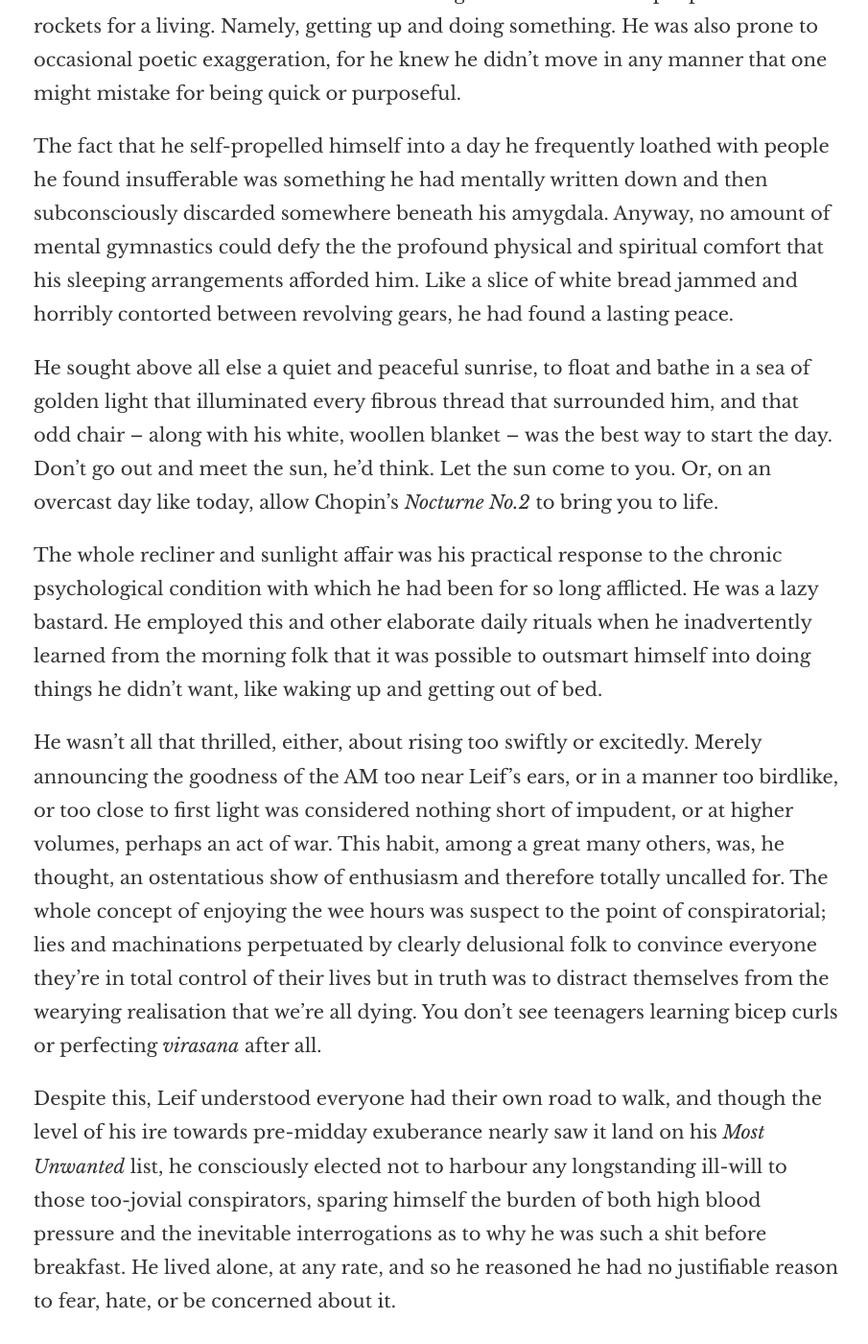
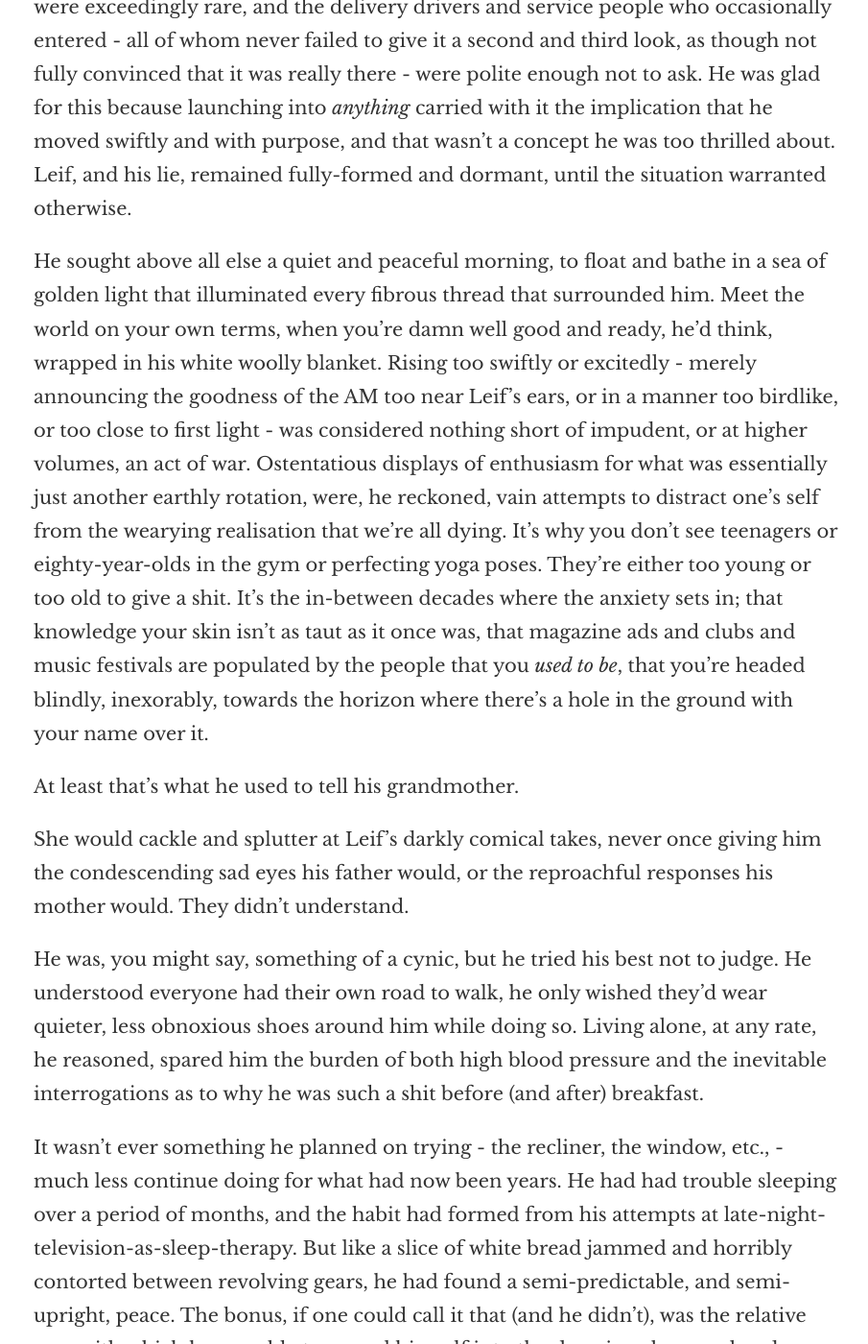
Before and after one commit to gitsit/rzrecord, a Jekyll site: the page built from _posts/2020-10-16-leif-chapter-one.md, in a window 1280 px wide and 1400 px high, scrolled down 1019 px. Shown: the whole window at 96% size, without its empty margins (185-1090 px from the left). Built offline with Jekyll 4.4.1, drawn with Linux system fonts in a browser that asks for light colours; nearby versions of some CDN libraries; some of the changed text lies outside the part shown.

Commit message:
Update 2020-10-16-leif-chapter-one.md
slight adjustments, corrections.

```diff
--- a/_posts/2020-10-16-leif-chapter-one.md
+++ b/_posts/2020-10-16-leif-chapter-one.md
@@ -7,30 +7,25 @@ categories: fiction
 ---
 
 
-Every morning, Leif re-entered the world when light from the rising sun descended the eastern wall of a city skyrise to his thirtieth-floor apartment, through the window’s plantation shutters, tilted at a few degrees, to his eyelids. It was, he found, the least-objectionable way to wake up, a preoccupation which made it difficult for him to sleep anywhere else. He was also as as fond of double-glazed windows - which kept the noise and heat out - as he was of the absence of children, and alarm clocks, their closest known relative. They were, however, occasionally useful –  alarms – when an overcast day usually meant Leif waking up later than his usual orbitally-dictated schedule. To this end he had rolled together a makeshift alarm that tracked the sunrise and his own heartbeat, and if the lack of the former led to no change in the latter, peaceful music would gently crescendo until he woke.
 
-He also preferred, for better or worse, to sleep on a peach-coloured, velvet recliner. He described it, to those who dare ask, as a sort of fruity rocket ship that would launch him into daily life, and set against the baroque décor he had inherited from his grandparents, it certainly complimented the room’s aesthetic in much the same way that a rocket might, and the rare visitor he allowed into his home never failed to give it a second and third look, as though not fully convinced that it was really there.
+   Every morning, Leif re-entered the world when light from the rising sun descended the eastern wall of a city skyrise to his eighteenth-floor studio apartment, through the window’s plantation shutters, tilted at a few degrees, to his eyelids. The gradual warming of his skin in this way was, he found, the least-objectionable way to wake up, a preoccupation which made it difficult for him to sleep anywhere else, though not that he ever wanted to. He was as fond of his large windows as he was the silence of his abode. The suburbs, where his parents lived, were full of cars and children and lawnmowers, all of which ran at obscene hours in what seemed to him like active attempts at rousing him from slumber. Alarm clocks were the one exception in his otherwise silent morning routine, as an overcast day usually meant Leif waking up later than his usual photonically-dictated schedule. However, his was a homemade device somewhat more elaborate than your standard store-bought screamer in that it intelligently tracked both the time of sunrise and his heartbeat, and if the former led to no change in the latter, peaceful music would gently crescendo until he woke.
 
-The scale of expertise and man-hours involved in the manufacture of his thousand-dollar chair was, of course, less impressive by countless orders of magnitude, but he was nonetheless quietly glad for the fine craftsmanship in his vessel, being, as it was, essential for the achievement of at least two goals he shared with people who rode rockets for a living. Namely, getting up and doing something. He was also prone to occasional poetic exaggeration, for he knew he didn’t move in any manner that one might mistake for being quick or purposeful.
+   Perhaps most unusual about his living arrangement, though, was that he didn't own a bed, and instead slept in a peach-coloured recliner. He described it, to those who asked, as a sort of fruity rocket ship that would launch him into daily life, and set against the baroque décor he had inherited from his grandparents, it certainly complemented the room’s aesthetic in much the same way that a rocket might. In truth, he had never described it that way to anyone because visitors to his home were exceedingly rare, and the delivery drivers and service people who occasionally entered - all of whom never failed to give it a second and third look, as though not fully convinced that it was really there - were polite enough not to ask. He was glad for this because launching into _anything_ carried with it the implication that he moved swiftly and with purpose, and that wasn't a concept he was too thrilled about. Leif, and his lie, remained fully-formed and dormant, until the situation warranted otherwise.
 
-The fact that he self-propelled himself into a day he frequently loathed with people he found insufferable was something he had mentally written down and then subconsciously discarded somewhere beneath his amygdala. Anyway, no amount of mental gymnastics could defy the the profound physical and spiritual comfort that his sleeping arrangements afforded him. Like a slice of white bread jammed and horribly contorted between revolving gears, he had found a lasting peace.
+   He sought above all else a quiet and peaceful morning, to float and bathe in a sea of golden light that illuminated every fibrous thread that surrounded him. Meet the world on your own terms, when you're damn well good and ready, he'd think, wrapped in his white woolly blanket. Rising too swiftly or excitedly - merely announcing the goodness of the AM too near Leif’s ears, or in a manner too birdlike, or too close to first light - was considered nothing short of impudent, or at higher volumes, an act of war. Ostentatious displays of enthusiasm for what was essentially just another earthly rotation, were, he reckoned, vain attempts to distract one's self from the wearying realisation that we’re all dying. It's why you don’t see teenagers or eighty-year-olds in the gym or perfecting yoga poses. They're either too young or too old to give a shit. It's the in-between decades where the anxiety sets in; that knowledge your skin isn't as taut as it once was, that magazine ads and clubs and music festivals are populated by the people that you _used to be_, that you're headed blindly, inexorably, towards the horizon where there's a hole in the ground with your name over it.
 
-He sought above all else a quiet and peaceful sunrise, to float and bathe in a sea of golden light that illuminated every fibrous thread that surrounded him, and that odd chair – along with his white, woollen blanket – was the best way to start the day. Don’t go out and meet the sun, he’d think. Let the sun come to you. Or, on an overcast day like today, allow Chopin’s _Nocturne No.2_ to bring you to life.
+   At least that's what he used to tell his grandmother.
 
-The whole recliner and sunlight affair was his practical response to the chronic psychological condition with which he had been for so long afflicted. He was a lazy bastard. He employed this and other elaborate daily rituals when he inadvertently learned from the morning folk that it was possible to outsmart himself into doing things he didn’t want, like waking up and getting out of bed.
+   She would cackle and splutter at Leif's darkly comical takes, never once giving him the condescending sad eyes his father would, or the reproachful responses his mother would. They didn't understand.
 
-He wasn’t all that thrilled, either, about rising too swiftly or excitedly. Merely announcing the goodness of the AM too near Leif’s ears, or in a manner too birdlike, or too close to first light was considered nothing short of impudent, or at higher volumes, perhaps an act of war. This habit, among a great many others, was, he thought, an ostentatious show of enthusiasm and therefore totally uncalled for. The whole concept of enjoying the wee hours was suspect to the point of conspiratorial; lies and machinations perpetuated by clearly delusional folk to convince everyone they’re in total control of their lives but in truth was to distract themselves from the wearying realisation that we’re all dying. You don’t see teenagers learning bicep curls or perfecting _virasana_ after all.
+   He was, you might say, something of a cynic, but he tried his best not to judge. He understood everyone had their own road to walk, he only wished they'd wear quieter, less obnoxious shoes around him while doing so. Living alone, at any rate, he reasoned, spared him the burden of both high blood pressure and the inevitable interrogations as to why he was such a shit before (and after) breakfast.
 
-Despite this, Leif understood everyone had their own road to walk, and though the level of his ire towards pre-midday exuberance nearly saw it land on his _Most Unwanted_ list, he consciously elected not to harbour any longstanding ill-will to those too-jovial conspirators, sparing himself the burden of both high blood pressure and the inevitable interrogations as to why he was such a shit before breakfast. He lived alone, at any rate, and so he reasoned he had no justifiable reason to fear, hate, or be concerned about it.
+   It wasn't ever something he planned on trying - the recliner, the window, etc., - much less continue doing for what had now been years. He had had trouble sleeping over a period of months, and the habit had formed from his attempts at late-night-television-as-sleep-therapy. But like a slice of white bread jammed and horribly contorted between revolving gears, he had found a semi-predictable, and semi-upright, peace. The bonus, if one could call it that (and he didn't), was the relative ease with which he was able to propel himself into the day, since he was already somewhat vertical. The fact that the day he self-propelled into was one he frequently loathed wasn't lost on him; it was a note he had mentally jotted down and stuck to the fridge door of his amygdala, and obscured beneath other more pressing matters, like bills, wedding invitations that required his rejection, and to-do lists that said things like 'maybe fix the hot water system?'.
 
-As he slowly woke, his still-soft focus was caught by a giant green ball that drifted behind and out from the window frame. He blinked long and looked again to see a hot-air balloon aloft outside the city. It was soon accompanied by two others, one in chequered black-and-white, and the other a brilliant blue-and-yellow that recalled the Swedish flag. This was the perfect example, he thought – the very fucking embodiment – of morning energy; getting up and flying over the city in a fluorescent dirigible. Even at this distance, he felt his heart rate increase vicariously.
+   As he slowly woke on this overcast morning - thanks to Chopin's _Nocturne No. 2_ - his still-soft focus was caught by a giant green ball that drifted behind and out from the window frame. He blinked long as his pupils dilated to realise it was a hot-air balloon aloft outside the city. It was soon accompanied by two others, one in chequered black-and-white, and the other a brilliant blue-and-yellow that recalled the Swedish flag. This was - his groggy brain had the surprising wherewithal to think - the very embodiment of morning exhuberance; getting up and flying over the city in giant dirigibles. _Own roads, own roads_.
 
-_Own roads, own roads_, he thought, lulling himself back into his typical morning stupor.
+   Far below, he watched Central Station commuters stride swiftly about, their discordant marching forming queues and bottlenecks that swelled with impatience before disappearing. He often observed this daily procession, eyeing their movements, pondering the destinations of those down there  with their own daydreams and odd routines and, perhaps, recliners.
 
-It was nearly enough to put him back to sleep, but the hypnotic drift enchanted him to the point where he wondered if he could book a mid-afternoon flight because it honestly looked a little fun. No, _no_. Their graceful movement through the featureless grey, meanwhile, served to exaggerate all the inevitable sounds of the morning; his hungry belly, the rumble of a train on the overpass, the upstairs neighbour dragging a body.
+   He enjoyed the feeling of stillness in the midst of motion, watching the world whirl about before him like a zoetrope, indulging in momentary delusions that he was in any way separate from it. In a real physical sense, time did move at a different rate here on the eighteenth floor than it did on the ground. Einstein may have married his cousin, he often said, but he was pretty smart.  And sure, it wasn't even trillionths of a second per year faster, but it was enough for Leif. He loved the idea that reality played funny buggers and held among its many parlour tricks a kind of temporal sleight-of-hand that we short-lived meat-creatures couldn’t see with our own eyes, and he took deep comfort in the thought. He had to. He had whiled away so many years in what one might very charitably call soul-searching, his only refuge was the shelter he took in relativity. _Boy_, he would think, the years go by like _that_.
 
-Far below, he watched Central Station commuters stride swiftly about, their discordant marching forming queues and bottlenecks that swelled with impatience before disappearing. He often observed this daily procession, eyeing their movements, pondering the destinations of those down there  with their own daydreams and odd routines and, perhaps, recliners.
-
-He enjoyed the feeling of stillness in the midst of motion, watching the world whirl about before him like a zoetrope, indulging in momentary delusions that he was in any way separate from it. In a real physical sense, time did move at a different rate here on the thirtieth floor than it did on the ground. Einstein may have married his cousin, he often said, but he was pretty smart.  And sure, it was trillionths of a second per year faster, but it was enough for Leif. He loved the idea that reality played funny buggers and held among its many parlour tricks a kind of temporal sleight-of-hand that we short-lived meat-creatures couldn’t see with our own eyes, and he took deep comfort in the thought. He had to. He had whiled away so many years in what one could only very charitably call deep reflective thought, his only refuge was the shelter he took in relativity. _Boy_, he would think, those years went by like _that_.
-
-Leif became aware of his slack-jawed staring, and shortened his vision to the fine dust that rested upon the window’s white louvres. He exhaled sharply in mild annoyance before realising he couldn’t remember when he had last cleaned it, and lamented that he couldn’t automate it somehow. He rose from his chair to fetch a cloth from the kitchen sink, but promptly forgot that too, and walked to the bathroom where he showered for exactly five minutes and fifteen seconds before a precisely-controlled meter cut off his hot water, drawing from him the briefest scream.
+   Leif became aware of his slack-jawed staring, and shortened his vision to the fine dust that rested upon the window’s white louvres. He exhaled sharply in mild annoyance before realising he couldn’t remember when he had last cleaned it, and wondered whether anyone had ever automated a feather duster. He rose from his chair to fetch a cloth from the kitchen sink, but promptly forgot that too, and walked to the bathroom where he showered for exactly five minutes and fifteen seconds before - for the tenth time that month - his hot water ran cold, drawing from him the briefest scream.
```
